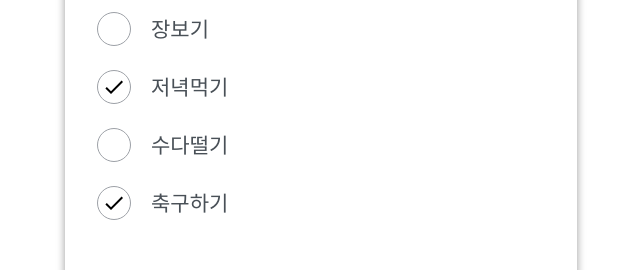
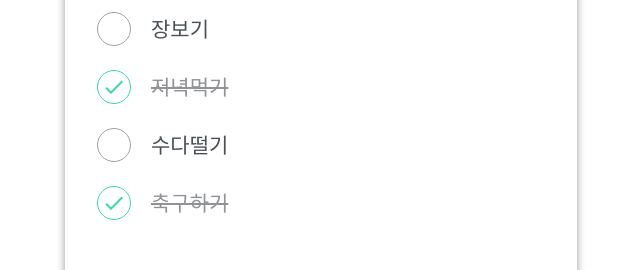
Before and after one commit to yongseopK/todo-react-app202401, a React (Create React App) app: page / in a window 1280 px wide. Shown: the part 308-578 px from the top of the page, without its empty margins (319-959 px from the left). Built offline with nearby package versions, Linux system fonts and the light colour scheme.

Commit message:
#5. TodoItem 체크 스타일 동적 클래스 변경

```diff
--- a/src/component/TodoItem.js
+++ b/src/component/TodoItem.js
@@ -1,6 +1,7 @@
 import React from 'react';
 import {MdDelete, MdDone} from "react-icons/md";
 import "./scss/TodoItem.scss";
+import cn from 'classnames';
 
 const TodoItem = ({item}) => {
 
@@ -8,10 +9,10 @@ const TodoItem = ({item}) => {
 
     return (
         <li className='todo-list-item'>
-            <div className='check-circle'>
+            <div className={cn('check-circle', {active: done})}>
                 {done && <MdDone/>}
             </div>
-            <span className='text'>{title}</span>
+            <span className={cn('text', {finish: done})}>{title}</span>
             <div className='remove'>
                 <MdDelete/>
             </div>
```
